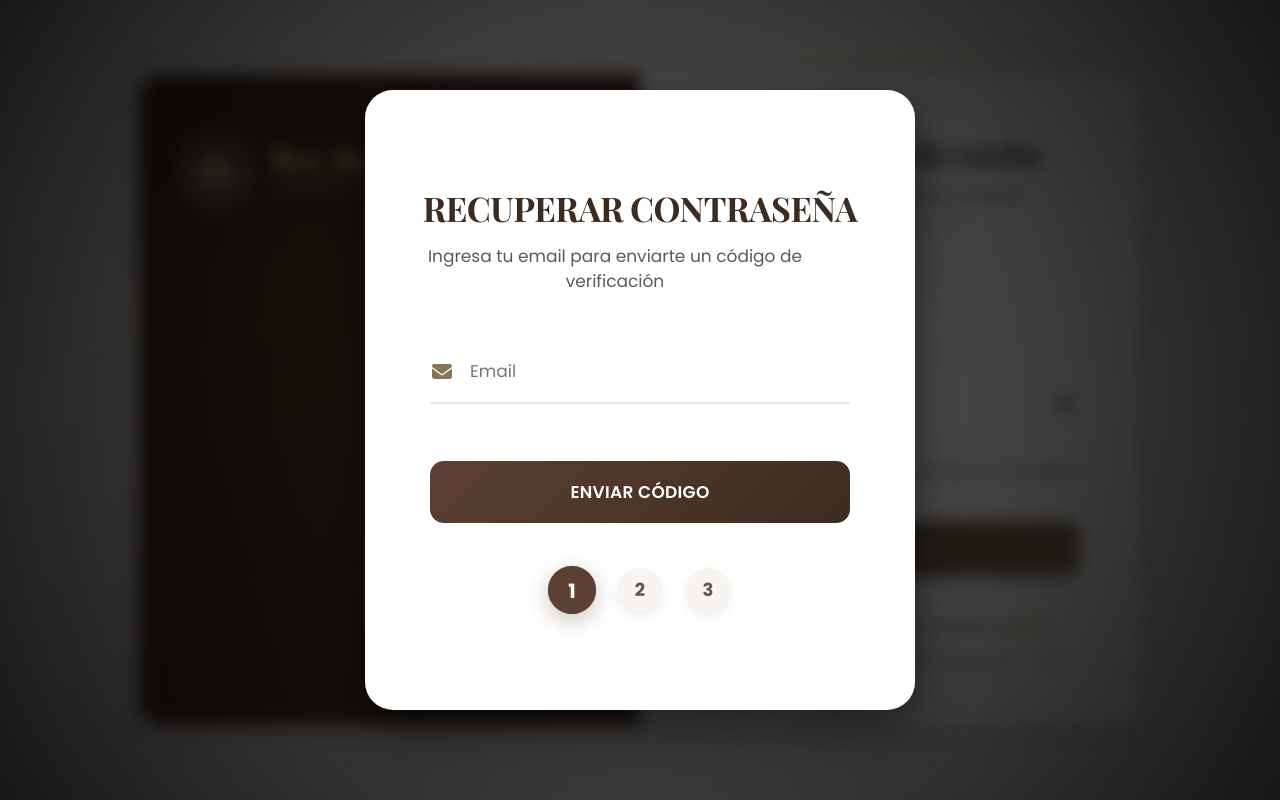
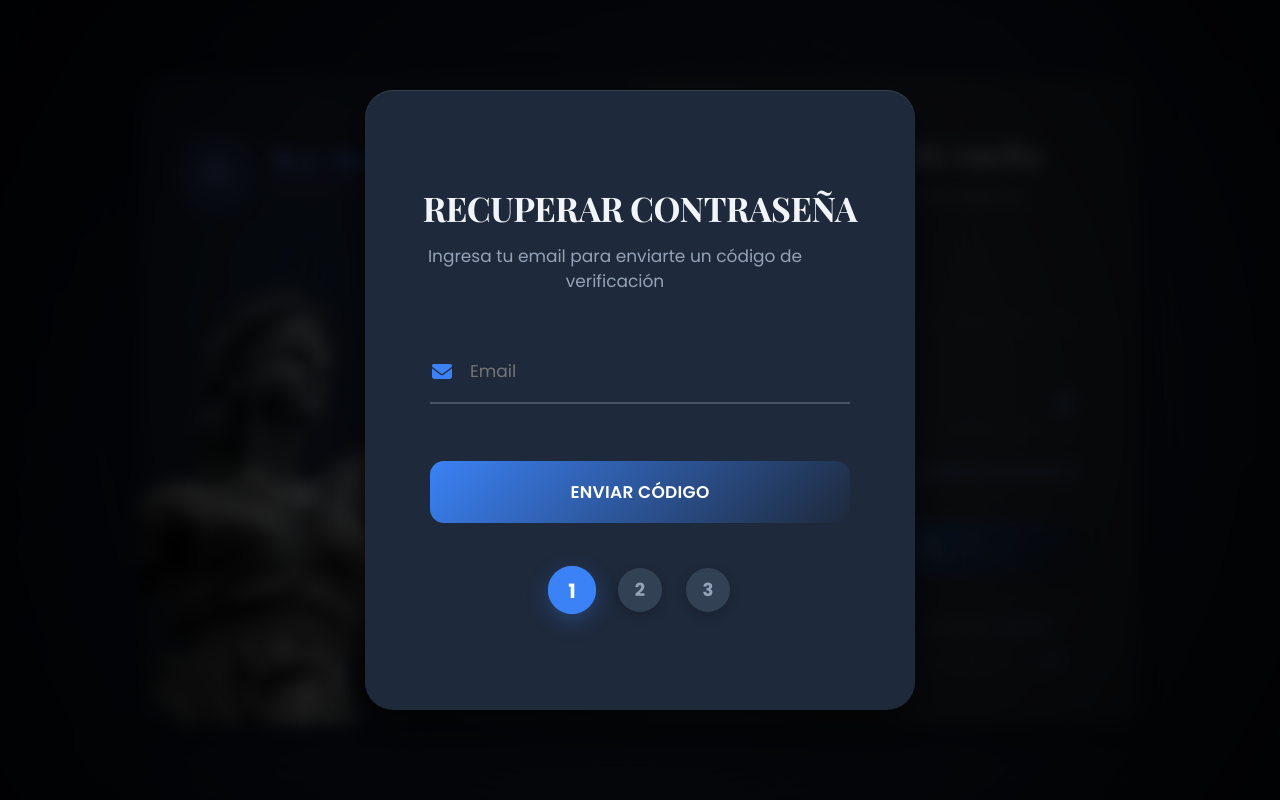
Before and after one commit to cesarMalanco/SGP, a plain HTML site: page Frontend/PAGES/LOGIN.html in a window 1280 px wide. Both pictures are taken after a click on the link "¿Olvidó su contraseña?". Drawn offline with nearby package versions, Linux system fonts and the light colour scheme.

Commit message:
Modificaciones de color y diseño

```diff
--- a/Frontend/CSS/dashboard.css
+++ b/Frontend/CSS/dashboard.css
@@ -6,7 +6,7 @@
     --purple-mist: #B39DDB;
     --purple-ghost: #EDE7F6;
     --pink-accent: #CD81FF;
-    --pink-light: #F5A4BB;
+    --pink-light: #ef84c8;
     --gray-dark: #2C2C3A;
     --gray-mid: #5A5A6E;
     --gray-light: #F9F8FD;
@@ -34,7 +34,7 @@ body {
 /* ========== SIDEBAR ========== */
 .sidebar {
     width: 280px;
-    background: linear-gradient(180deg, var(--purple-deep) 0%, #1F1137 100%);
+    background: linear-gradient(180deg, #7609be 0%, #5e26b3 100%);
     backdrop-filter: blur(2px);
     border-radius: 0 32px 32px 0;
     box-shadow: 12px 0 28px -12px rgba(0, 0, 0, 0.2);
@@ -165,7 +165,7 @@ body {
 }
 
 .menu-card:hover, .menu-card.active {
-    background: rgba(126, 87, 181, 0.25);
+    background: #8B5CF6;
     color: white;
     backdrop-filter: blur(8px);
     transform: translateX(4px);
--- a/Frontend/CSS/loginStyles.css
+++ b/Frontend/CSS/loginStyles.css
@@ -1,36 +1,36 @@
 /* ===== PALETA DE COLORES ===== */
 :root {
-    /* Colores principales */
-    --primary: #5C4033;
-    --primary-dark: #3D2B1F;
-    --primary-light: #8B7355;
+    /* Colores principales  */
+    --primary: #3B82F6;
+    --primary-dark: #1E293B;
+    --primary-light: #60A5FA;
 
-    /* dorados */
-    --gold: #D4AF37;
-    --gold-light: #E8D9A9;
-    --gold-dark: #B8860B;
+    /* Azules armónicos */
+    --gold: #3B82F6;
+    --gold-light: #818CF8;
+    --gold-dark: #2563EB;
 
-    /* Grises y neutros */
-    --gray-light: #F8F5F0;
-    --gray-medium: #E8E5DE;
-    --gray-dark: #5A5A5A;
+    /* Grises azulados */
+    --gray-light: #CBD5E1;
+    --gray-medium: #94A3B8;
+    --gray-dark: #64748B;
 
-    /* Acentos */
-    --accent: #8B7355;
-    --accent-light: #C4B6A0;
-    --accent-dark: #5C4033;
+    /* Acentos - Azul */
+    --accent: #3B82F6;
+    --accent-light: #818CF8;
+    --accent-dark: #2563EB;
 
     /* Estados */
-    --success: #28a745;
-    --warning: #ffc107;
-    --error: #dc3545;
-    --info: #17a2b8;
+    --success: #10B981;
+    --warning: #F59E0B;
+    --error: #EF4444;
+    --info: #06B6D4;
 
     /* Sombras y efectos */
-    --shadow-sm: 0 2px 8px rgba(92, 64, 51, 0.08);
-    --shadow-md: 0 4px 20px rgba(92, 64, 51, 0.12);
-    --shadow-lg: 0 8px 30px rgba(92, 64, 51, 0.15);
-    --shadow-gold: 0 4px 15px rgba(212, 175, 55, 0.3);
+    --shadow-sm: 0 2px 8px rgba(0, 0, 0, 0.15);
+    --shadow-md: 0 4px 20px rgba(0, 0, 0, 0.25);
+    --shadow-lg: 0 8px 30px rgba(0, 0, 0, 0.4);
+    --shadow-gold: 0 4px 15px rgba(59, 130, 246, 0.3);
 
     /* Transiciones */
     --transition-fast: 0.2s ease;
@@ -39,10 +39,10 @@
 }
 
 @font-face {
-  font-family: 'MedievalTitle';
-  src: url('../MEDIA/FONTS/OldLondon.ttf') format('truetype');
-  font-weight: normal;
-  font-style: normal;
+    font-family: 'MedievalTitle';
+    src: url('../MEDIA/FONTS/OldLondon.ttf') format('truetype');
+    font-weight: normal;
+    font-style: normal;
 }
 
 /* ===== BASE Y RESET ===== */
@@ -54,7 +54,7 @@
 
 body {
     font-family: 'Poppins', sans-serif;
-    background: linear-gradient(135deg, #f8f5f0 0%, #e8e5de 100%);
+    background: linear-gradient(135deg, #0F172A 0%, #1E293B 100%);
     min-height: 100vh;
     display: flex;
     align-items: center;
@@ -71,8 +71,8 @@ body {
     right: 0;
     bottom: 0;
     background:
-        radial-gradient(circle at 20% 80%, rgba(139, 115, 85, 0.05) 0%, transparent 40%),
-        radial-gradient(circle at 80% 20%, rgba(212, 175, 55, 0.05) 0%, transparent 40%);
+        radial-gradient(circle at 20% 80%, rgba(59, 130, 246, 0.08) 0%, transparent 40%),
+        radial-gradient(circle at 80% 20%, rgba(129, 140, 248, 0.08) 0%, transparent 40%);
     z-index: 0;
 }
 
@@ -82,7 +82,7 @@ body {
     width: 100%;
     max-width: 1000px;
     height: 650px;
-    background: white;
+    background: #1E293B;
     border-radius: 24px;
     overflow: hidden;
     box-shadow: var(--shadow-lg);
@@ -94,13 +94,17 @@ body {
 /* ===== PANEL IZQUIERDO ===== */
 .login-left {
     flex: 1;
-    background: linear-gradient(135deg, var(--primary-dark) 0%, var(--primary) 100%);
+    background: linear-gradient(135deg, #1E293B 0%, #0F172A 100%);
     padding: 60px 40px;
     position: relative;
     overflow: hidden;
     display: flex;
     flex-direction: column;
     justify-content: space-between;
+    background-image: url('../MEDIA/IMAGES/image-removebg-preview.png');
+    background-position: -120px 20px;
+    background-repeat: no-repeat;
+    background-size: 150% auto;
 }
 
 .login-left::before {
@@ -111,8 +115,8 @@ body {
     right: 0;
     bottom: 0;
     background:
-        radial-gradient(circle at 30% 30%, rgba(212, 175, 55, 0.1) 0%, transparent 50%),
-        radial-gradient(circle at 70% 70%, rgba(139, 115, 85, 0.1) 0%, transparent 50%);
+        radial-gradient(circle at 30% 30%, rgba(59, 130, 246, 0.12) 0%, transparent 50%),
+        radial-gradient(circle at 70% 70%, rgba(129, 140, 248, 0.08) 0%, transparent 50%);
     z-index: 0;
 }
 
@@ -123,12 +127,14 @@ body {
     align-items: center;
     gap: 20px;
     margin-bottom: 50px;
+    position: relative;
+    z-index: 1;
 }
 
 .logo-icon {
     width: 70px;
     height: 70px;
-    background: rgba(255, 255, 255, 0.1);
+    background: rgba(59, 130, 246, 0.15);
     border-radius: 50%;
     display: flex;
     align-items: center;
@@ -173,7 +179,7 @@ body {
     display: flex;
     align-items: center;
     justify-content: center;
-    background: white;
+    background: #323842;
     padding: 40px;
     overflow: hidden;
 }
@@ -193,13 +199,13 @@ body {
 .welcome-title {
     font-family: 'Playfair Display', serif;
     font-size: 32px;
-    color: var(--primary-dark);
+    color: #F1F5F9;
     margin-bottom: 10px;
     font-weight: 700;
 }
 
 .welcome-subtitle {
-    color: var(--gray-dark);
+    color: #94A3B8;
     font-size: 15px;
 }
 
@@ -212,7 +218,7 @@ body {
     display: flex;
     align-items: center;
     gap: 10px;
-    color: var(--primary-dark);
+    color: #F1F5F9;
     font-size: 16px;
     font-weight: 500;
 }
@@ -230,10 +236,10 @@ body {
     width: 100%;
     padding: 16px 0;
     border: none;
-    border-bottom: 2px solid var(--gray-medium);
+    border-bottom: 2px solid #475569;
     background: transparent;
     font-size: 16px;
-    color: var(--primary-dark);
+    color: #F1F5F9;
     transition: var(--transition-normal);
     outline: none;
 }
@@ -300,12 +306,13 @@ body {
 .checkmark {
     width: 20px;
     height: 20px;
-    border: 2px solid var(--gray-medium);
+    border: 2px solid #64748B;
     border-radius: 4px;
     display: flex;
     align-items: center;
     justify-content: center;
     transition: var(--transition-normal);
+    background: transparent;
 }
 
 .checkbox-container:hover .checkmark {
@@ -327,14 +334,14 @@ body {
 
 .checkbox-container input:checked ~ .checkbox-label {
     font-weight: 600;
-    color: var(--primary-dark);
+    color: var(--primary-light);
     transition: var(--transition-fast);
 }
 
 
 .checkbox-label {
     font-size: 14px;
-    color: var(--gray-dark);
+    color: #94A3B8;
 }
 
 .forgot-password {
@@ -351,7 +358,7 @@ body {
 }
 
 .forgot-password:hover {
-    color: var(--primary-dark);
+    color: var(--gold-light);
     letter-spacing: 0.3px;
     text-shadow: 0.3px 0 0 currentColor;
     transform: translateY(-1px);
@@ -377,7 +384,7 @@ body {
 .login-button {
     width: 100%;
     padding: 18px;
-    background: linear-gradient(135deg, var(--primary) 0%, var(--primary-light) 100%);
+    background: linear-gradient(135deg, var(--primary) 0%, var(--primary-dark) 100%);
     color: white;
     border: none;
     border-radius: 12px;
@@ -443,12 +450,12 @@ body {
     text-align: center;
     margin-top: 20px;
     padding-top: 20px;
-    border-top: 1px solid var(--gray-medium);
+    border-top: 1px solid #334155;
 }
 
 .footer-text {
     font-size: 13px;
-    color: var(--gray-dark);
+    color: #94A3B8;
     margin-bottom: 15px;
     display: flex;
     align-items: center;
@@ -461,7 +468,7 @@ body {
 }
 
 .footer-text a {
-    color: var(--gold-dark);
+    color: var(--gold-light);
     text-decoration: none;
     font-weight: 500;
     transition: var(--transition-fast);
@@ -473,7 +480,7 @@ body {
 
 .copyright {
     font-size: 12px;
-    color: var(--gray-dark);
+    color: #64748B;
     opacity: 0.8;
     padding: auto;
 }
@@ -481,10 +488,10 @@ body {
 .version {
     margin-left: 10px;
     padding: 2px 8px;
-    background: var(--gray-light);
+    background: #334155;
     border-radius: 10px;
     font-size: 11px;
-    color: var(--accent-dark);
+    color: var(--accent-light);
 }
 
 /* Error */
@@ -508,8 +515,8 @@ body {
     height: 100%;
     background: radial-gradient(
         circle at center,
-        rgba(0,0,0,0.6),
-        rgba(0,0,0,0.9)
+        rgba(0,0,0,0.7),
+        rgba(0,0,0,0.95)
     );
     backdrop-filter: blur(8px);
     display: flex;
@@ -529,13 +536,13 @@ body {
 .reset-container {
     width: 550px;
     min-height: 620px;
-    background: white;
+    background: #1E293B;
     border-radius: 28px;
     padding: 60px 50px;
     box-shadow:
-        0 25px 70px rgba(0,0,0,0.4),
-        0 10px 30px rgba(0,0,0,0.3),
-        inset 0 1px 0 rgba(255,255,255,0.4);
+        0 25px 70px rgba(0,0,0,0.5),
+        0 10px 30px rgba(0,0,0,0.4),
+        inset 0 1px 0 rgba(255,255,255,0.1);
     transform: translateY(40px) scale(0.95);
     opacity: 0;
     transition: all 0.5s cubic-bezier(0.175, 0.885, 0.32, 1.275);
@@ -570,7 +577,7 @@ body {
 .reset-title {
     font-family: 'Playfair Display', serif;
     font-size: 34px;
-    color: var(--primary-dark);
+    color: #F1F5F9;
     margin-bottom: 15px;
     text-align: center;
     line-height: 1.2;
@@ -578,7 +585,7 @@ body {
 }
 
 .reset-subtitle {
-    color: var(--gray-dark);
+    color: #94A3B8;
     text-align: center;
     margin-bottom: 45px;
     font-size: 17px;
@@ -616,10 +623,10 @@ body {
     width: 100%;
     padding: 18px 0 18px 40px;
     border: none;
-    border-bottom: 2px solid var(--gray-medium);
+    border-bottom: 2px solid #475569;
     font-size: 17px;
     background: transparent;
-    color: var(--primary-dark);
+    color: #F1F5F9;
     transition: all 0.3s ease;
     font-family: 'Poppins', sans-serif;
 }
@@ -651,7 +658,7 @@ body {
 
 .btn-reset:hover:not(.loading) {
     transform: translateY(-3px);
-    box-shadow: 0 12px 25px rgba(92, 64, 51, 0.25);
+    box-shadow: 0 12px 25px rgba(0, 0, 0, 0.3);
 }
 
 .btn-reset:active:not(.loading) {
@@ -695,7 +702,7 @@ body {
     justify-content: space-between;
     align-items: center;
     margin-bottom: 32px;
-    color: var(--gray-dark);
+    color: #94A3B8;
     font-size: 15px;
     padding: 0 5px;
 }
@@ -729,7 +736,7 @@ body {
 
 .strength-bar {
     height: 8px;
-    background: var(--gray-medium);
+    background: #334155;
     border-radius: 4px;
     overflow: hidden;
     margin-bottom: 10px;
@@ -745,7 +752,7 @@ body {
 
 .strength-text {
     font-size: 13px;
-    color: var(--gray-dark);
+    color: #94A3B8;
     font-weight: 500;
 }
 
@@ -761,8 +768,8 @@ body {
     width: 44px;
     height: 44px;
     border-radius: 50%;
-    background: var(--gray-light);
-    color: var(--gray-dark);
+    background: #334155;
+    color: #94A3B8;
     display: flex;
     align-items: center;
     justify-content: center;
@@ -770,14 +777,14 @@ body {
     font-size: 18px;
     transition: all 0.4s ease;
     border: 2px solid transparent;
-    box-shadow: 0 4px 12px rgba(0,0,0,0.08);
+    box-shadow: 0 4px 12px rgba(0,0,0,0.2);
 }
 
 .progress-step.active {
     background: var(--primary);
     color: white;
     transform: scale(1.1);
-    box-shadow: 0 6px 20px rgba(92, 64, 51, 0.3);
+    box-shadow: 0 6px 20px rgba(59, 130, 246, 0.3);
 }
 
 .progress-step.completed {
@@ -809,10 +816,11 @@ body {
 
 .success-box h2 {
     margin: 10px 0;
+    color: #F1F5F9;
 }
 
 .success-box p {
-    color: var(--text-muted);
+    color: #94A3B8;
     font-size: 14px;
     margin-bottom: 20px;
 }
```
Also changed, not shown: Frontend/PAGES/DASHBOARD.html (+1 -1 lines), Frontend/MEDIA/IMAGES/image-removebg-preview.png (added).
